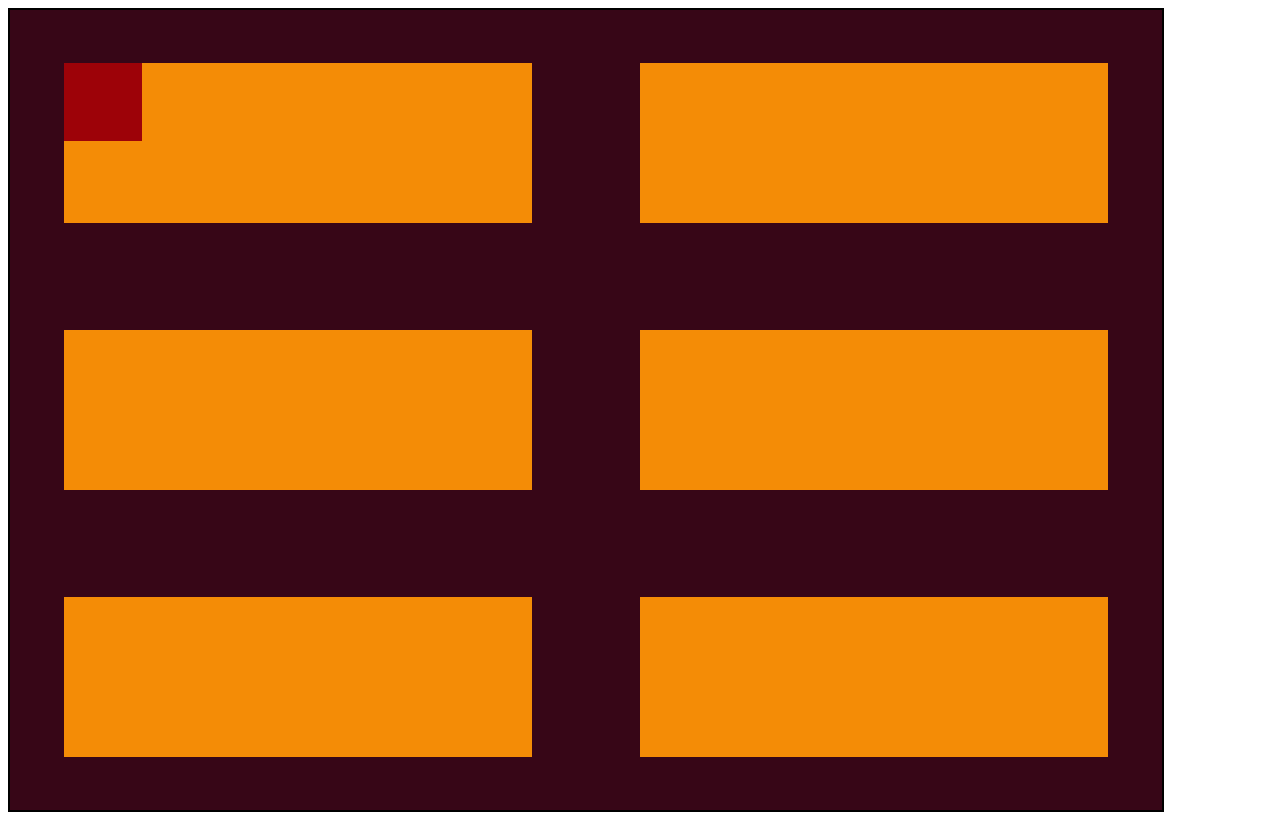
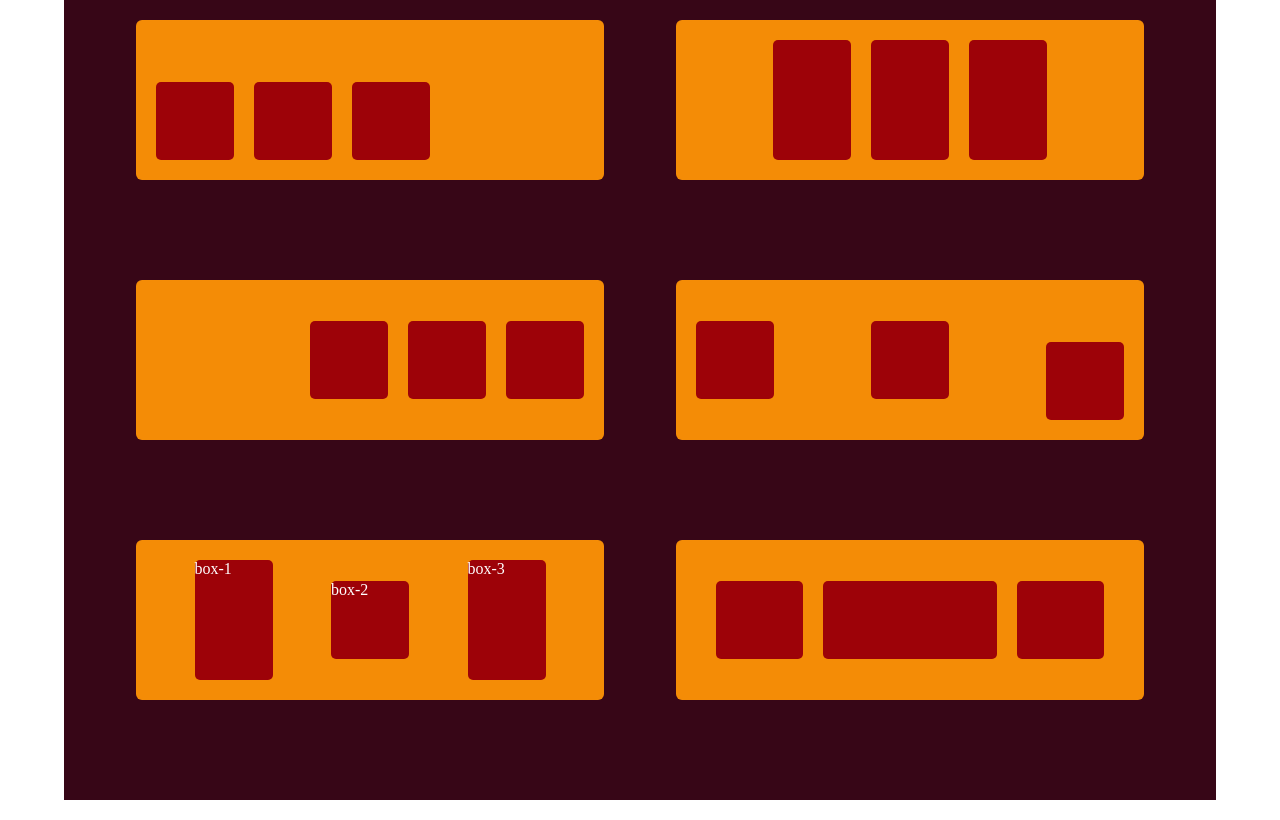
Before and after one commit to preetivadali/Assignment-flexbox, a plain HTML site: page index.html in a window 1280 px wide. Drawn offline with Linux system fonts and the light colour scheme.

Commit message:
styled container, cards and boxes inside the cards using flex-box

```diff
--- a/index.html
+++ b/index.html
@@ -1,57 +1,48 @@
 <!DOCTYPE html>
 <html lang="en">
   <head>
-    <meta charset="UTF-8">
-    <meta http-equiv="X-UA-Compatible" content="IE=edge">
-    <meta name="viewport" content="width=device-width, initial-scale=1.0">
-    <link rel="stylesheet" href="styles/styles.css">
-    <title>Assignment-4
-
-    </title>
+    <meta charset="UTF-8" />
+    <meta http-equiv="X-UA-Compatible" content="IE=edge" />
+    <meta name="viewport" content="width=device-width, initial-scale=1.0" />
+    <link rel="stylesheet" href="styles/styles.css" />
+    <title>Assignment-4</title>
   </head>
 
   <body>
-
     <main>
       <div class="container">
-
         <div class="first-card">
           <div class="card-box_1"></div>
           <div class="card-box_2"></div>
-    <div lass="card-box_3"></div>
+          <div class="card-box_3"></div>
         </div>
         <div class="second-card">
-    <div class="card-box_"></div>
-    <div class="card box-"></div>
-    <div lass="card-box_"></div>
+          <div class="card-box_4"></div>
+          <div class="card-box_5"></div>
+          <div class="card-box_6"></div>
         </div>
         <div class="third-card">
-    <div class="card-box_"></div>
-    <div class="card-box_"></div>
-    <div lass="card-box_"></div>
+          <div class="card-box_7"></div>
+          <div class="card-box_8"></div>
+          <div class="card-box_9"></div>
         </div>
         <div class="fourth-card">
-    <div class="card-box_"></div>
-    <div class="card-box_"></div>
-    <div lass="card-box_"></div>
+          <div class="card-box_10"></div>
+          <div class="card-box_11"></div>
+          <div class="card-box_12"></div>
         </div>
         <div class="fifth-card">
-    <div class="card-box_"></div>
-    <div class="card-box_"></div>
-    <div lass="card-box_"></div>
+          <div class="card-box_13">box-1</div>
+          <div class="card-box_14">box-2</div>
+          <div class="card-box_15">box-3</div>
         </div>
         <div class="sixth-card">
-    <div class="card-box_"></div>
-    <div class="card-box_"></div>
-    <div lass="card-box_"></div>
+          <div class="card-box_16"></div>
+          <div class="card-box_17"></div>
+          <div class="card-box_18"></div>
         </div>
-
-
       </div>
     </main>
-    <footer>
-
-    </footer>
-
+    <footer></footer>
   </body>
 </html>
--- a/styles/styles.css
+++ b/styles/styles.css
@@ -1,75 +1,194 @@
-.container{
-width: 1152px;
-height: 700px;
-min-height: 100vh;
-border: 2px solid black;
-background-color: #370617;
-position: relative;
-display: flex;
-flex-direction: row;
-flex-wrap: wrap;
-justify-content: space-around;
-align-items: center;
+* {
+    margin: 0;
+    padding: 0;
+    box-sizing: border-box;
+}
 
+body {
+    display: flex;
+    justify-content: center;
+    align-items: center;
+    min-height: 100vh;
+
+}
+
+.container {
+    width: 1152px;
+    background-color: #370617;
+    display: flex;
+    flex-wrap: wrap;
+    justify-content: space-evenly;
+    align-items: flex-start;
+    padding: 20px;
+    gap: 20px;
+    min-height: 100vh;
+    position: relative;
+
+}
+
+.first-card {
+    width: 468px;
+    height: 160px;
+    background-color: #F48C06;
+    display: flex;
+    justify-content: left;
+    align-items: flex-end;
+    border-radius: 6px;
+    gap: 20px;
+    position: relative;
+    padding: 20px;
+}
+
+.card-box_1, .card-box_2, .card-box_3 {
+    width: 78px;
+    height: 78px;
+    background-color: #9D0208;
+    border-radius: 5px;
+}
+
+
+.second-card {
+    width: 468px;
+    height: 160px;
+    background-color: #F48C06;
+    display: flex;
+    justify-content:center;
+    align-items:stretch;
+    border-radius: 6px;
+    gap: 20px;
+    position: relative;
+    padding: 20px;
+}
+
+.card-box_4, .card-box_5, .card-box_6 {
+    width: 78px;
+    background-color: #9D0208;
+    border-radius: 5px;
+}
+.third-card {
+    width: 468px;
+    height: 160px;
+    background-color: #F48C06;
+    display: flex;
+    justify-content:flex-end;
+    align-items:center;
+    border-radius: 6px;
+    gap: 20px;
+    position: relative;
+    padding: 20px;
+}
+.card-box_7, .card-box_8, .card-box_9{
+    width: 78px;
+    height: 78px;
+    background-color: #9D0208;
+    border-radius: 5px;
+
+}
+.fourth-card {
+    width: 468px;
+    height: 160px;
+    background-color: #F48C06;
+    display: flex;
+    justify-content:space-between;
+    align-items:center;
+    border-radius: 6px;
+    gap: 20px;
+    position: relative;
+    padding: 20px;
+}
+.card-box_10, .card-box_11{
+    width: 78px;
+    height: 78px;
+    background-color: #9D0208;
+    border-radius: 5px;
+
+}
+.card-box_12{
+    width: 78px;
+    height: 78px;
+    background-color: #9D0208;
+    border-radius: 5px;
+    display: flex;
+    align-self: flex-end;
+}
+.fifth-card {
+    width: 468px;
+    height: 160px;
+    background-color: #F48C06;
+    display: flex;
+    justify-content:space-evenly;
+    align-items:center;
+    border-radius: 6px;
+    gap: 20px;
+    position: relative;
+    padding: 20px;
+
+}
+.card-box_13,.card-box_15{
+    width: 78px;
+
+    background-color: #9D0208;
+    border-radius: 5px;
+    display: flex;
+    align-self: stretch;
+    color: white;
+    font-size: 16px;
+    text-align: center;
+
+}
+.card-box_14{
+    width: 78px;
+    height: 78px;
+    background-color: #9D0208;
+    border-radius: 5px;
+    display: flex;
+    align-self:center;
+    color: white;
+        font-size: 16px;
+
+}
+.sixth-card {
+    width: 468px;
+    height: 160px;
+    background-color: #F48C06;
+    display: flex;
+    justify-content:space-around;
+    align-items:center;
+    border-radius: 6px;
+    gap: 20px;
+    position: relative;
+    padding: 20px;
+}
+.card-box_16{
+
+    height: 78px;
+    background-color: #9D0208;
+    border-radius: 5px;
+    display: flex;
+    align-self:center;
+    flex-grow: 1;
+    margin-left: 20px;
 
 
 
 }
-.first-card{
+.card-box_17{
 
-    width: 468px;
-    height: 160px;
-
-    background-color: #F48C06;
-
-
-}
-.second-card{
-    width: 468px;
-    height: 160px;
-
-    background-color: #F48C06;
-}
-
-.third-card{
-    width: 468px;
-    height: 160px;
-
-    background-color: #F48C06;
+    height: 78px;
+    background-color: #9D0208;
+    border-radius: 5px;
+    display: flex;
+    flex-grow: 2 ;
 
 }
 
-.fourth-card{
-    width: 468px;
-    height: 160px;
-
-    background-color: #F48C06;
+.card-box_18{
+    height: 78px;
+    background-color: #9D0208;
+    border-radius: 5px;
+    display: flex;
+    align-self:center;
+    flex-grow: 1;
+    margin-right: 20px;
 
 }
-
-.fifth-card{
-    width: 468px;
-    height: 160px;
-
-    background-color: #F48C06;
-}
-
-.sixth-card{
-    width: 468px;
-    height: 160px;
-
-    background-color: #F48C06;
-}
-
-.card-box_1{
-width: 78px;
-height: 78px;
-background-color: #9D0208;
-align-items: center;
-}
-
-.card-box_2{
-
-}
-.card-box_3{
-}
```
Lines whose indentation alone changed are shown as unchanged.
